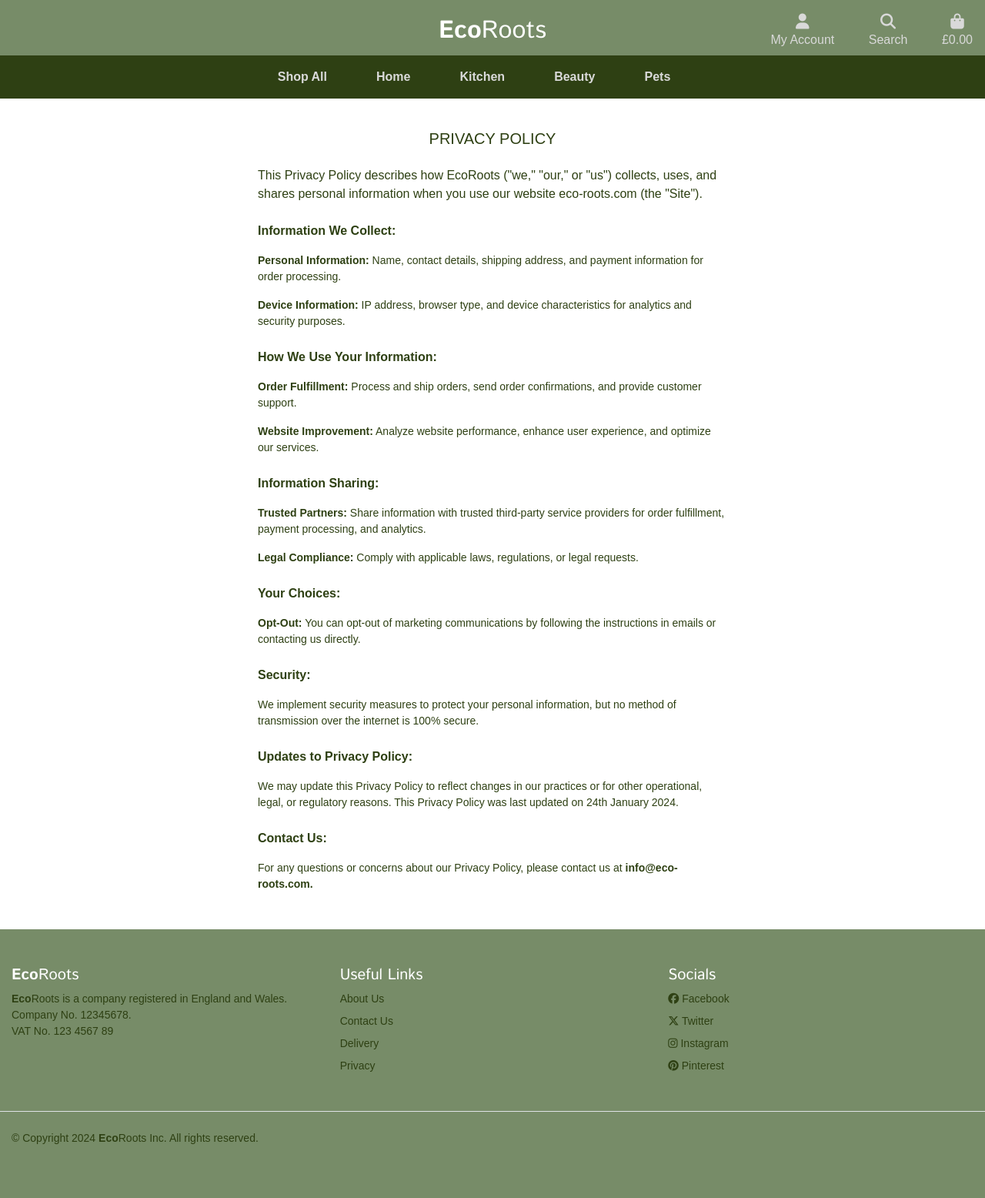
After one commit to Renz2299/mp4_eco_roots, a Django app: page /privacy/ in a window 1280 px wide. The commit adds this page. Shown: the whole page at 77% size. Run offline with Django 3.2, Linux system fonts and the light colour scheme; some libraries are stand-ins or nearby versions; some web fonts are replaced.

Commit message:
Delivery and privacy policy pages added to site footer

```diff
--- /dev/null
+++ b/home/templates/home/privacy.html
@@ -0,0 +1,52 @@
+{% extends "base.html" %}
+{% load static %}
+
+{% block page_header %}
+    <div class="container header-container">
+        <div class="row">
+            <div class="col"></div>
+        </div>
+    </div>
+{% endblock %}
+
+{% block content %}
+    <div class="container-fluid text-page-container">
+        <div class="row">
+            <div class="col text-center mt-3">
+                <h2 class="text-subheading text-green my-4">Privacy Policy</h2>
+            </div>
+        </div>
+        <div class="row">
+            <div class="col">
+                <p class="text-bulk text-green">This Privacy Policy describes how EcoRoots ("we," "our," or "us") collects, uses,
+                    and shares personal information when you use our website eco-roots.com (the "Site").</p>
+                <p class="text-bulk text-green font-weight-bold mt-4">Information We Collect:</p>
+                <p class="text-bulk-sm text-green"><strong>Personal Information:</strong> Name, contact details, shipping address, and payment
+                    information for order processing.</p>
+                <p class="text-bulk-sm text-green"><strong>Device Information:</strong> IP address, browser type, and device characteristics for
+                    analytics and security purposes.</p>
+                <p class="text-bulk text-green font-weight-bold mt-4">How We Use Your Information:</p>
+                <p class="text-bulk-sm text-green"><strong>Order Fulfillment:</strong> Process and ship orders, send order confirmations, and provide
+                    customer support.</p>
+                <p class="text-bulk-sm text-green"><strong>Website Improvement:</strong> Analyze website performance, enhance user experience, and
+                    optimize our services.</p>
+                <p class="text-bulk text-green font-weight-bold mt-4">Information Sharing:</p>
+                <p class="text-bulk-sm text-green"><strong>Trusted Partners:</strong> Share information with trusted third-party service providers for
+                    order fulfillment, payment processing, and analytics.</p>
+                <p class="text-bulk-sm text-green"><strong>Legal Compliance:</strong> Comply with applicable laws, regulations, or legal requests.</p>
+                <p class="text-bulk text-green font-weight-bold mt-4">Your Choices:</p>
+                <p class="text-bulk-sm text-green"><strong>Opt-Out:</strong> You can opt-out of marketing communications by following the instructions
+                    in emails or contacting us directly.</p>
+                <p class="text-bulk text-green font-weight-bold mt-4">Security:</p>
+                <p class="text-bulk-sm text-green">We implement security measures to protect your personal information, but no method
+                    of transmission over the internet is 100% secure.</p>
+                <p class="text-bulk text-green font-weight-bold mt-4">Updates to Privacy Policy:</p>
+                <p class="text-bulk-sm text-green">We may update this Privacy Policy to reflect changes in our practices or for other
+                    operational, legal, or regulatory reasons.  This Privacy Policy was last updated on 24th January 2024.</p>
+                <p class="text-bulk text-green font-weight-bold mt-4">Contact Us:</p>
+                <p class="text-bulk-sm text-green mb-5">For any questions or concerns about our Privacy Policy, please contact us at
+                    <strong>info@eco-roots.com.</strong></p>
+            </div>
+        </div>
+    </div>
+{% endblock %}
--- a/home/urls.py
+++ b/home/urls.py
@@ -6,4 +6,6 @@ urlpatterns = [
     path('contact/', views.contact, name='contact'),
     path('contact_review/', views.contact_review, name='contact_review'),
     path('about/', views.about, name='about'),
+    path('delivery/', views.delivery, name='delivery'),
+    path('privacy/', views.privacy, name='privacy'),
 ]
--- a/home/views.py
+++ b/home/views.py
@@ -58,3 +58,16 @@ def about(request):
     """ A view to render the about us page """
 
     return render(request, 'home/about.html')
+
+
+
+def delivery(request):
+    """ A view to render the delivery policy page """
+
+    return render(request, 'home/delivery.html')
+
+
+def privacy(request):
+    """ A view to render the privacy policy page """
+
+    return render(request, 'home/privacy.html')
--- a/templates/base.html
+++ b/templates/base.html
@@ -163,13 +163,10 @@
                 <a href="{% url 'contact' %}" class="nav-link p-0 link-footer">Contact Us</a>
               </li>
               <li class="nav-item mb-2">
-                <a href="" class="nav-link p-0 link-footer">Delivery</a>
+                <a href="{% url 'delivery' %}" class="nav-link p-0 link-footer">Delivery</a>
               </li>
               <li class="nav-item mb-2">
-                <a href="" class="nav-link p-0 link-footer">Returns</a>
-              </li>
-              <li class="nav-item mb-2">
-                <a href="" class="nav-link p-0 link-footer">Privacy</a>
+                <a href="{% url 'privacy' %}" class="nav-link p-0 link-footer">Privacy</a>
               </li>
             </ul>
           </div>
```
Also changed, not shown: home/templates/home/delivery.html (added, +27 -0 lines).
